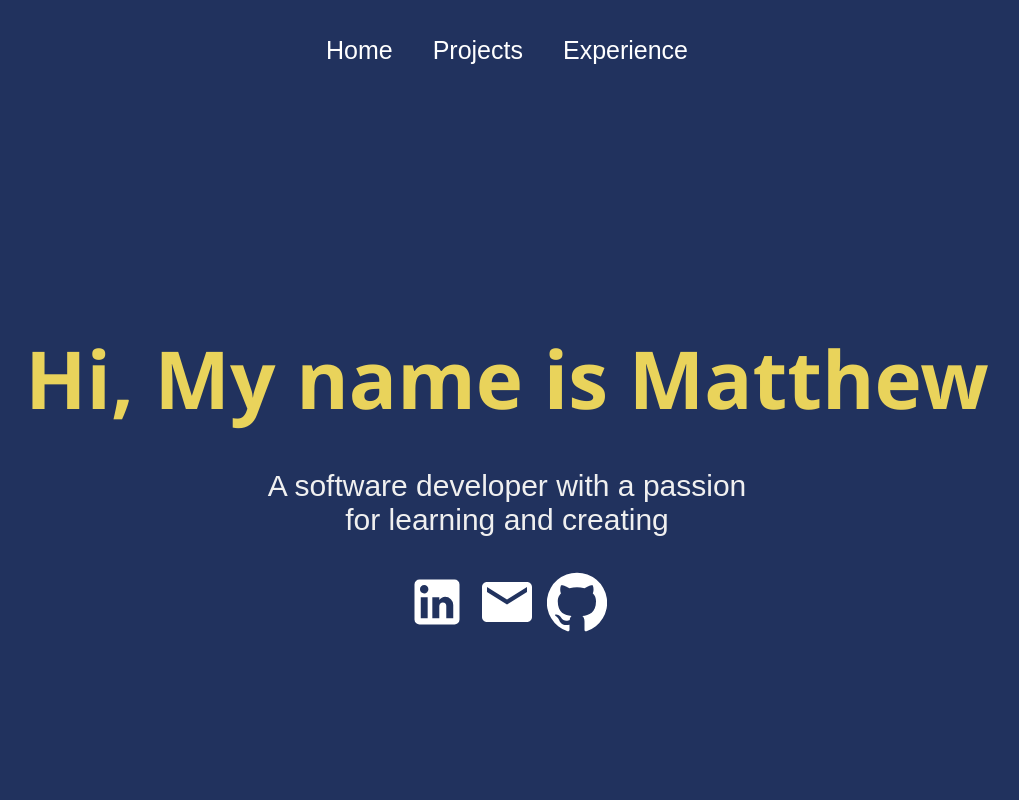
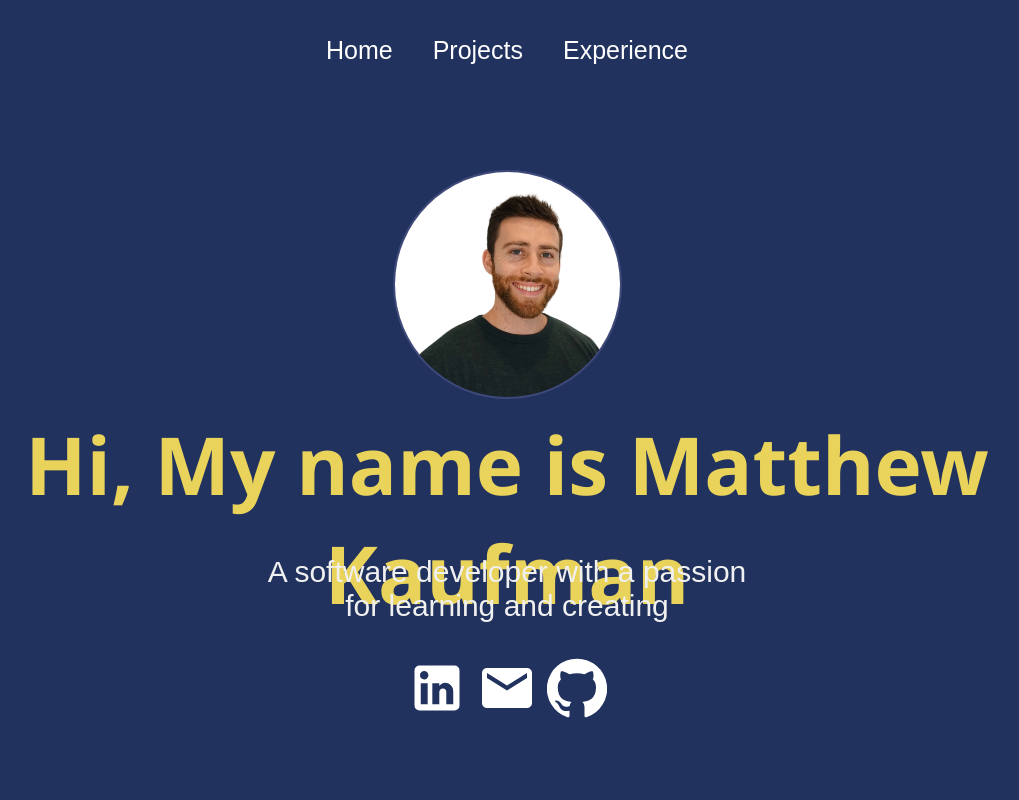
Before and after one commit to mkaufman385/personal-portfolio-site, a React (Create React App) app: page / in a window 1280 px wide. Shown: the top 800 px of the page, without its empty margins (133-1152 px from the left). Built offline with nearby package versions, Linux system fonts and the light colour scheme.

Commit message:
added to home/ profile image and tooltip text when hovering over profile image

```diff
--- a/src/components/Footer.js
+++ b/src/components/Footer.js
@@ -15,7 +15,8 @@ function Footer() {
           <LinkedInIcon />
         </a>
       </div>
-      <p>&copy; 2024 Matthew Kaufman</p>
+      <p>Created by Matthew Kaufman</p>
+      <p>&copy; 2024 All Rights Reserved</p>
     </div>
   );
 }
--- a/src/pages/Home.js
+++ b/src/pages/Home.js
@@ -2,13 +2,26 @@ import React from "react";
 import LinkedInIcon from "@material-ui/icons/LinkedIn";
 import EmailIcon from "@material-ui/icons/Email";
 import GitHubIcon from "@material-ui/icons/GitHub";
+import profileImage from "../assets (images)/Updated-LinkedIn_Photo-white-background.png";
+
 import "../styles/Home.css";
 
 function Home() {
   return (
     <div className="home">
       <div className="about">
-        <h2>Hi, My name is Matthew</h2>
+        <div className="profile-container">
+          <div className="profile-image">
+            <img src={profileImage} alt="Profile of Matthew" />
+            <div className="tooltip">
+              <b>
+                Welcome to my Software Development Portfolio website! Please
+                explore my projects, skills, and experience.
+              </b>
+            </div>
+          </div>
+        </div>
+        <h2>Hi, My name is Matthew Kaufman</h2>
         <div className="prompt">
           <p>A software developer with a passion for learning and creating</p>
           <a
--- a/src/styles/Home.css
+++ b/src/styles/Home.css
@@ -18,10 +18,49 @@
 }
 
 .about h2 {
+  margin-top: 5px;
   font-family: "Segoe UI", Tahoma, Geneva, Verdana, sans-serif;
   font-size: 80px;
   color: #e9d35b;
   height: 50px;
+}
+
+.profile-container {
+  position: relative; /* Allows positioning of the tooltip relative to this container */
+  display: inline-block; /* Ensures the tooltip is positioned relative to the image */
+}
+
+.profile-image {
+  display: flex; /* Centers the image in its container if needed */
+  justify-content: center; /* Centers the image horizontally */
+  align-items: center; /* Centers the image vertically */
+  margin-bottom: 5px; /* Spacing around the image */
+}
+
+.profile-image img {
+  width: 225px; /* Width of the image */
+  height: 225px; /* Height of the image (same as width to make it a circle) */
+  border-radius: 50%; /* Makes the image a circle */
+  object-fit: cover; /* Ensures the image covers the circle without distortion */
+  border: 2px solid #3e497a; /* Optional: add a border */
+}
+
+.tooltip {
+  display: none; /* Hide the tooltip by default */
+  position: absolute; /* Position relative to the container */
+  bottom: 125%; /* Position above the image */
+  left: 50%; /* Center horizontally */
+  transform: translateX(-50%); /* Adjust horizontal centering */
+  background-color: #21325e; /* Background color of the tooltip */
+  color: #fff; /* Text color */
+  padding: 5px 10px; /* Padding around the text */
+  border-radius: 5px; /* Rounded corners */
+  white-space: nowrap; /* Prevents text wrapping */
+  z-index: 10; /* Ensures tooltip is above other content */
+}
+
+.profile-container:hover .tooltip {
+  display: block; /* Show the tooltip on hover */
 }
 
 .about .prompt {
--- a/src/styles/Navbar.css
+++ b/src/styles/Navbar.css
@@ -14,12 +14,19 @@
 }
 
 .navbar a {
-  color: white;
-  text-decoration: none;
-  margin: 20px;
+  color: white; /* Default text color */
   font-size: 25px;
+  text-decoration: none; /* Remove underline */
+  padding: 10px 20px; /* Add some padding */
+  transition: color 0.3s, background-color 0.3s; /* Smooth transition */
 }
 
+/* Highlight on hover */
+.navbar a:hover {
+  color: #fff; /* Change text color on hover */
+  background-color: #3e497a; /* Change background color on hover */
+  border-radius: 5px; /* Optional: add rounded corners */
+}
 .toggleButton {
   width: 100%;
   height: 100px;
```
Also changed, not shown: src/assets (images)/Updated-LinkedIn_Photo-white-background.png (added).
